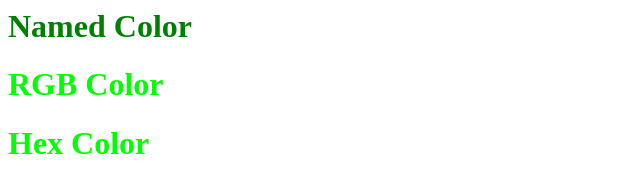
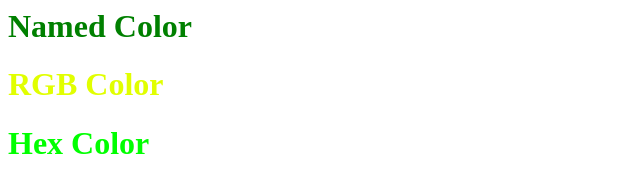
Before and after one commit to knightmoves-schools/014-color-Jrey433, a website: page index.html in a window 1280 px wide. Shown: the whole page, without its empty margins (0-640 px from the left). Drawn offline with Linux system fonts and the light colour scheme.

Commit message:
Update index.html

```diff
--- a/index.html
+++ b/index.html
@@ -8,7 +8,7 @@
         }
 
         .rgb-color {
-            color:  rgb(0, 255, 0);
+            color:  rgb(225, 255, 0);
         }
 
         .hex-color {
```
